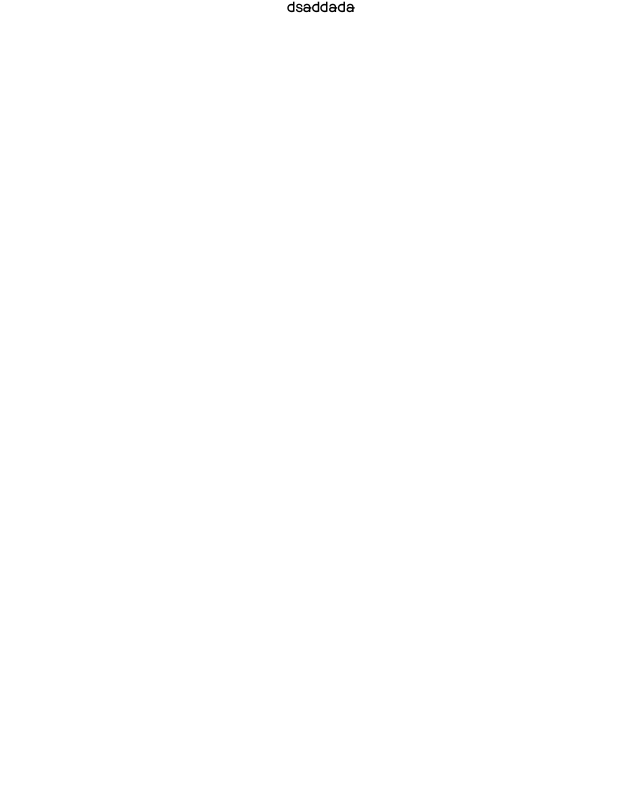
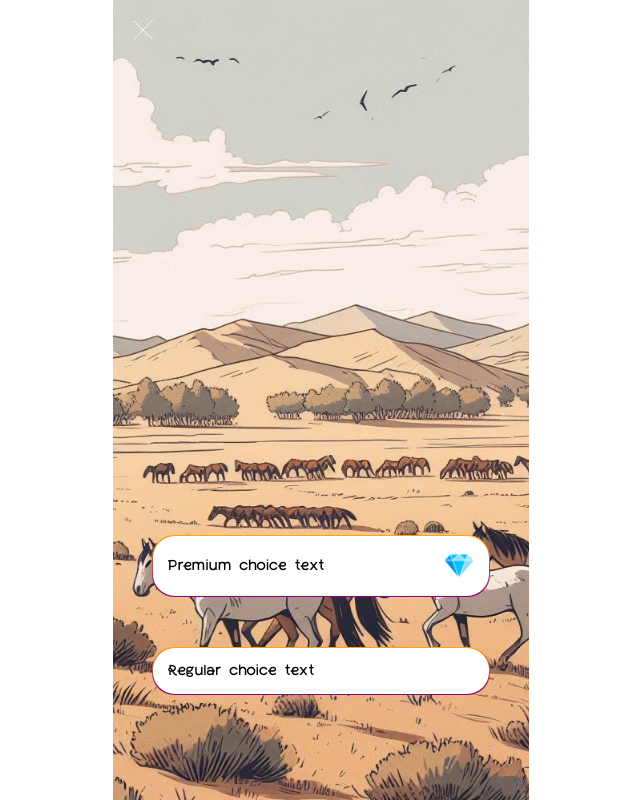
Before and after one commit to c0st1nus/nomadic-telegram, a React (Vite) app: page /game/1 in a window 1280 px wide. Shown: the whole page, without its empty margins (319-959 px from the left). Built offline with nearby package versions, Linux system fonts and the light colour scheme.

Commit message:
Dialog/choices added

```diff
--- a/src/app.tsx
+++ b/src/app.tsx
@@ -6,6 +6,7 @@ import styled, { createGlobalStyle } from "styled-components";
 import { Cart, Favourite, Home, Notification } from "./pages/Menu";
 import { Navbar } from "./components";
 import StoryPage from "./pages/StoryPage";
+import InGamePage from "./pages/InGamePage";
 
 declare global {
     interface Window {
@@ -45,12 +46,11 @@ const MainPlane = styled.div`
   align-self: center;
   padding: 0;
   margin: 0;
-  overflow-y: scroll;
+  overflow-y: auto;
   max-width: calc(92.433vh * (9 / 16));
   height: 100vh;
-  /* width: calc(100vh * (9 / 16)); */
+  width: calc(100vh * (9 / 16));
   z-index: 1;
-  overflow-y: scroll;
   overflow-x: hidden;
   background-color: #F9F9F9;
   @media (aspect-ratio: 9/16) {
@@ -84,6 +84,10 @@ const router = createBrowserRouter([
   {
     path: "/story/:id",
     element: <MainPlane><StoryPage/></MainPlane>,
+  },
+  {
+    path: "/game/:id",
+    element: <MainPlane><InGamePage/></MainPlane>,
   }
 ]);
 
--- a/src/components/Story.tsx
+++ b/src/components/Story.tsx
@@ -1,5 +1,5 @@
 import styled from "styled-components";
-import Paragraph from "./Paragraph";
+import Paragraph from "./paragraph";
 
 interface StoryProps {
     image: string;
--- /dev/null
+++ b/src/components/dialog.tsx
@@ -0,0 +1,115 @@
+import { NavLink, useLocation } from "react-router-dom";
+import styled from "styled-components";
+
+const StyledDialog = styled.div
+`
+    width: calc(100% - 1px);
+    text-wrap: wrap;
+    word-wrap: break-word;
+    white-space: wrap;
+    border-radius: 22px;
+    background-color: #FFFFFF;
+    font-size: 1rem;
+    padding: 15px;
+    display: flex;
+    align-items: center;
+`;
+const StyledBorder = styled.div
+`   display: flex;
+    justify-content: center;
+    align-items: center;
+    background: linear-gradient(orange, purple);
+    width: 90%;
+    position: absolute;
+    bottom: 0;
+    margin: auto;
+    padding: 1px;
+    border-radius: 22px;
+`;
+interface ShowProps
+{
+    show: boolean;
+}
+const StyledName = styled.div
+`
+    width: 100px;
+    font-size: 1rem;
+    border-radius: 22px;
+    background-color: #FFFFFF;
+    padding: 10px;
+    overflow: hidden;
+    text-wrap: nowrap;
+    white-space: nowrap;
+    text-overflow: ellipsis;
+    text-align: center;
+`
+const StyledNameGradient = styled.div
+`
+    display: flex;
+    justify-content: center;
+    align-items: center;
+    background: linear-gradient(orange, purple);
+    position: absolute;
+    top: -3.5vh;
+    margin: auto;
+    padding: 1px;
+    border-radius: 22px;
+`
+export class Choice
+{
+    premium: boolean;
+    cost?: number;
+    text: string;
+    id: string;
+
+    constructor(premium: boolean, text: string, id: string, cost?: number) {
+        this.premium = premium;
+        this.text = text;
+        this.id = id;
+        if (cost) {
+            this.cost = cost;
+        }
+    }
+}
+interface DialogProps
+{
+    name: string;
+    text: string;
+    choice: boolean;
+    choices?: Choice[];
+}
+
+const Window = ({...props} : DialogProps) =>
+    {
+        if(!props.choice)
+            {
+                return (
+                    <StyledBorder>
+                        <StyledDialog>
+                            <StyledNameGradient>
+                                <StyledName>{props.name}</StyledName>
+                            </StyledNameGradient>
+                                <div>{props.text}</div>
+                        </StyledDialog>
+                    </StyledBorder>
+                );
+            }
+        else
+        {
+            return (
+                <div style={{display: "flex", flexDirection: "column", alignItems: "center", marginTop: "auto", gap: "50px", width:"90%", marginBottom: "30%"}}>
+                    {props.choices?.map((choice: Choice) => (
+                        <StyledBorder style={{position: "static", marginTop: "auto"}} key={choice.id}>
+                            <StyledDialog>
+                                <div>{choice.text}</div>
+                                <img style={{objectFit:"contain", width:"10%", marginLeft:"auto", display: choice.premium ? "block" : "none"}} src="/public/diamond.png" alt="diamond" />
+                            </StyledDialog>
+                        </StyledBorder>
+                    ))}
+                </div>
+
+            )
+        }
+    }
+
+export default Window;
--- /dev/null
+++ b/src/pages/InGamePage.tsx
@@ -0,0 +1,51 @@
+import styled from 'styled-components';
+import { NavLink, useParams } from 'react-router-dom';
+import Navbar2 from '../components/NavBar2';
+import Window, {Choice} from '../components/dialog';
+
+const StyledLeave = styled(NavLink)
+`
+    position: absolute;
+    left: 0;
+    top: 0;
+    margin: 10px;
+    text-decoration: none;
+    color: black;
+`
+const StyledIcon = styled.img
+`
+    height: 5vh;
+    width: 5vh;
+    object-fit: contain;
+`;
+const StyledBackground = styled.div
+`
+    padding-top: 20px;
+    width: 100%;
+    height: 100%;
+    display: flex;
+    justify-content: flex-start;
+    align-items: center;
+    flex-direction: column;
+    background-image: url("/public/степь.jpeg");
+    background-size: cover;
+`;
+const InGamePage = () => {
+    const name = "Arbitrarz name";
+    const text = "Lorveus aliquet libero vehicula at. Donec eget nunc non urna commodo dignissim.";
+    const IsChoice = true;
+    const choices: Choice[] =
+    [
+        new Choice(true, "Premium choice text", "1", 100),
+        new Choice(false, "Regular choice text", "2")
+    ];
+    return (
+        <StyledBackground>
+            <StyledLeave to="/home">
+                <StyledIcon src="/public/close.svg"/>
+            </StyledLeave>
+            <Window choices={choices} name={name} text={text} choice = {IsChoice}/>
+        </StyledBackground>
+    );
+};
+export default InGamePage;
--- a/src/pages/StoryPage.tsx
+++ b/src/pages/StoryPage.tsx
@@ -1,5 +1,5 @@
 import styled from 'styled-components';
-import { useParams } from 'react-router-dom';
+import { useParams, NavLink } from 'react-router-dom';
 import Navbar2 from '../components/NavBar2';
 
 class Story_Class {
@@ -61,7 +61,7 @@ const StyledText = styled.p
     border-radius: 10px;
     border: 3px solid white;
 `;
-const StyledButton = styled.button
+const StyledButton = styled(NavLink)
 `
     border-radius: 10px;
     width: 50%;
@@ -71,6 +71,11 @@ const StyledButton = styled.button
     background-color: #DF941E;
     position: sticky;
     top: 85%;
+    text-decoration: none;
+    color: black;
+    display: flex;
+    justify-content: center;
+    align-items: center;
 `;
 
 const StoryPage = () => {
@@ -84,7 +89,7 @@ const StoryPage = () => {
                 </StyledTitle>
                 {stories[parseInt(id) - 1].description}
             </StyledText>
-            <StyledButton>ИГРАТЬ</StyledButton>
+            <StyledButton to={`/game/{id}`}>ИГРАТЬ</StyledButton>
             <Navbar2/>
         </StyledBackground>
     );
```
Also changed, not shown: public/степь.jpeg (added).
